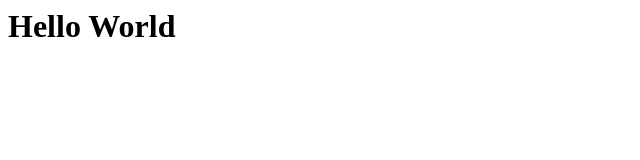
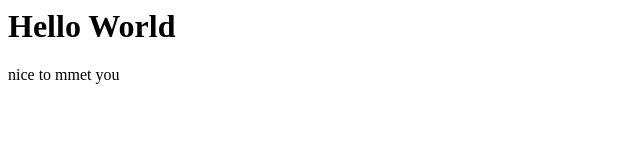
Before and after one commit to hero707/apple, a plain HTML site: page index.html in a window 1280 px wide. Shown: the full height of the page, 0-640 px from the left. Drawn offline with Linux system fonts and the light colour scheme.

Commit message:
index.html p tag  added

```diff
--- a/index.html
+++ b/index.html
@@ -1,5 +1,6 @@
 <HTML>
 <BODY>
 <H1> Hello World</H1>
+<p> nice to mmet you</p>
 </BODY>
 </HTML>
```
